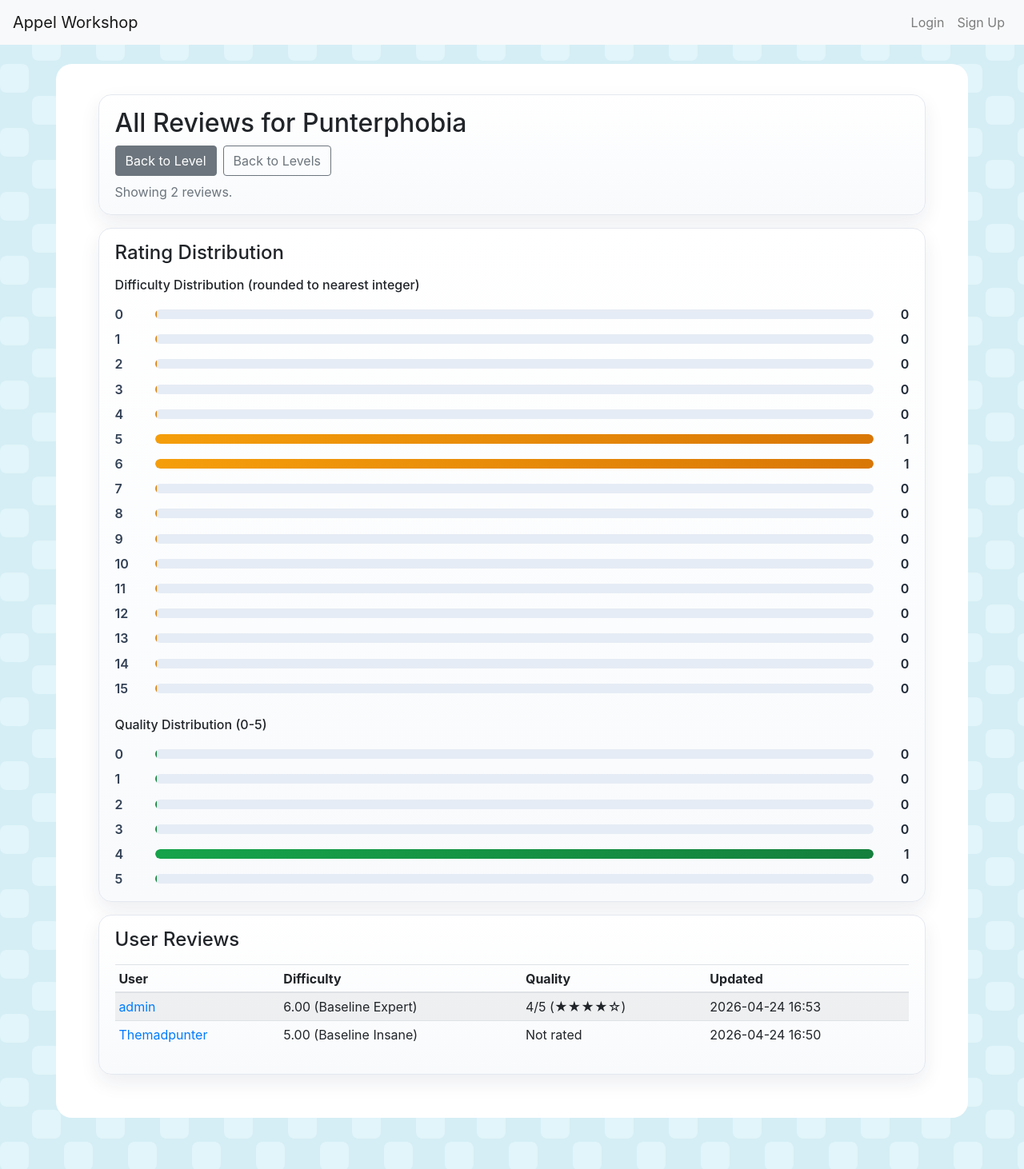
After one commit to familycomicsstudios/level_repository, a Django app: page /level/2/reviews/ in a window 1280 px wide. The commit adds this page. Shown: the whole page at 80% size. Run offline with Django 4.2, Linux system fonts and the light colour scheme; data comes from the database, SQL or seed files in the repository; some libraries are stand-ins or nearby versions.

Commit message:
Per user reviews
Co-authored-by: Copilot <copilot@github.com>

```diff
--- a/levels/templates/levels/level_detail.html
+++ b/levels/templates/levels/level_detail.html
@@ -88,6 +88,7 @@
                 {{ ratings_count }}
             </div>
         </div>
+        <a href="{% url 'levels:level_reviews' level.id %}" class="btn btn-outline-primary mt-3">View All Reviews</a>
         <p class="text-muted mt-3 mb-0">Shown using the {{ display_system|difficulty_system_label }} scale.</p>
     </div>
     {% endwith %}
--- /dev/null
+++ b/levels/templates/levels/level_reviews.html
@@ -0,0 +1,85 @@
+{% extends "base.html" %}
+{% load level_tags %}
+
+{% block title %}{{ level.name }} Reviews{% endblock %}
+
+{% block content %}
+<div class="container">
+    <div class="bubble-section">
+        <h2 class="mb-2">All Reviews for {{ level.name }}</h2>
+        <div class="bubble-actions mb-2">
+            <a href="{% url 'levels:level_detail' level.id %}" class="btn btn-secondary">Back to Level</a>
+            <a href="{% url 'levels:list' %}" class="btn btn-outline-secondary">Back to Levels</a>
+        </div>
+        <p class="mb-0 text-muted">Showing {{ reviews|length }} review{{ reviews|length|pluralize }}.</p>
+    </div>
+
+    <div class="bubble-section">
+        <h4 class="mb-3">Rating Distribution</h4>
+
+        <div class="distribution-wrapper mb-4">
+            <h6 class="mb-2">Difficulty Distribution (rounded to nearest integer)</h6>
+            {% for item in difficulty_distribution %}
+            <div class="distribution-row">
+                <div class="distribution-label">{{ item.label }}</div>
+                <div class="distribution-track">
+                    <div class="distribution-fill distribution-fill-difficulty" style="width: {{ item.percent }}%"></div>
+                </div>
+                <div class="distribution-count">{{ item.count }}</div>
+            </div>
+            {% endfor %}
+        </div>
+
+        <div class="distribution-wrapper">
+            <h6 class="mb-2">Quality Distribution (0-5)</h6>
+            {% for item in quality_distribution %}
+            <div class="distribution-row">
+                <div class="distribution-label">{{ item.label }}</div>
+                <div class="distribution-track">
+                    <div class="distribution-fill distribution-fill-quality" style="width: {{ item.percent }}%"></div>
+                </div>
+                <div class="distribution-count">{{ item.count }}</div>
+            </div>
+            {% endfor %}
+        </div>
+    </div>
+
+    <div class="bubble-section">
+        <h4 class="mb-3">User Reviews</h4>
+        {% if reviews %}
+        <div class="table-responsive">
+            <table class="table table-striped table-sm">
+                <thead>
+                    <tr>
+                        <th>User</th>
+                        <th>Difficulty</th>
+                        <th>Quality</th>
+                        <th>Updated</th>
+                    </tr>
+                </thead>
+                <tbody>
+                    {% for review in reviews %}
+                    <tr>
+                        <td>
+                            <a href="{% url 'levels:user_profile' review.user.username %}">{{ review.user|display_name_or_username }}</a>
+                        </td>
+                        <td>{{ review.difficulty_rating|display_difficulty:difficulty_system }}</td>
+                        <td>
+                            {% if review.quality_rating is not None %}
+                                {{ review.quality_rating }}/5 ({{ review.quality_rating|as_stars }})
+                            {% else %}
+                                Not rated
+                            {% endif %}
+                        </td>
+                        <td>{{ review.updated_at|date:"Y-m-d H:i" }}</td>
+                    </tr>
+                    {% endfor %}
+                </tbody>
+            </table>
+        </div>
+        {% else %}
+        <p class="mb-0">No reviews yet.</p>
+        {% endif %}
+    </div>
+</div>
+{% endblock %}
--- a/levels/urls.py
+++ b/levels/urls.py
@@ -15,6 +15,7 @@ urlpatterns = [
     path('login/', views.CustomLoginView.as_view(), name='login'),  # Custom login URL
     path('logout/', views.logout, name='logout'),  # Custom logout URL
     path('level/<int:level_id>/', views.level_detail, name='level_detail'),  # Level detail URL
+    path('level/<int:level_id>/reviews/', views.level_reviews, name='level_reviews'),
     path('level/<int:level_id>/submit-completion/', views.submit_level_completion, name='submit_level_completion'),
     path('completions/my-submissions/', views.my_completion_submissions, name='my_completion_submissions'),
     path('completions/admin-triage/', views.admin_completion_triage, name='admin_completion_triage'),
--- a/levels/views.py
+++ b/levels/views.py
@@ -2,6 +2,7 @@ from django.shortcuts import render, redirect
 from django.contrib.auth.decorators import login_required
 from .models import Level, Comment, LevelRating, LevelCompletion
 from django.contrib.auth.models import User
+import math
 from django.urls import reverse
 from .forms import (
     LevelForm,
@@ -243,6 +244,76 @@ def level_detail(request, level_id):
             'ratings_count': level.ratings.count(),
             'comment_error': comment_error,
             'comment_content': comment_content,
+        },
+    )
+
+
+def _round_half_up(value):
+    return int(math.floor(float(value) + 0.5))
+
+
+def _build_distribution(values, labels, rounding=None, min_key=None, max_key=None):
+    counts = {}
+    for raw_value in values:
+        if raw_value is None:
+            continue
+
+        key = rounding(raw_value) if rounding else int(raw_value)
+        if min_key is not None:
+            key = max(min_key, key)
+        if max_key is not None:
+            key = min(max_key, key)
+
+        counts[key] = counts.get(key, 0) + 1
+
+    max_count = max(counts.values(), default=0)
+
+    distribution = []
+    for key, label in labels:
+        count = counts.get(key, 0)
+        percent = int((count / max_count) * 100) if max_count else 0
+        distribution.append({
+            'label': label,
+            'count': count,
+            'percent': percent,
+        })
+
+    return distribution
+
+
+def level_reviews(request, level_id):
+    level = get_object_or_404(Level, id=level_id)
+    difficulty_system = request.user.profile.difficulty_system if request.user.is_authenticated else 'punter'
+
+    reviews = list(
+        level.ratings.select_related('user', 'user__profile').order_by('-updated_at', '-created_at')
+    )
+
+    difficulty_distribution = _build_distribution(
+        values=[review.difficulty_rating for review in reviews],
+        labels=[(value, str(value)) for value in range(0, 16)],
+        rounding=_round_half_up,
+        min_key=0,
+        max_key=15,
+    )
+
+    quality_distribution = _build_distribution(
+        values=[review.quality_rating for review in reviews],
+        labels=[(value, str(value)) for value in range(0, 6)],
+        rounding=int,
+        min_key=0,
+        max_key=5,
+    )
+
+    return render(
+        request,
+        'levels/level_reviews.html',
+        {
+            'level': level,
+            'reviews': reviews,
+            'difficulty_distribution': difficulty_distribution,
+            'quality_distribution': quality_distribution,
+            'difficulty_system': difficulty_system,
         },
     )
 
--- a/static/css/style.css
+++ b/static/css/style.css
@@ -70,3 +70,49 @@ body {
 .comment-list p {
     margin-bottom: 0.65rem;
 }
+
+.distribution-wrapper {
+    display: flex;
+    flex-direction: column;
+    gap: 0.45rem;
+}
+
+.distribution-row {
+    display: grid;
+    grid-template-columns: 42px 1fr 36px;
+    align-items: center;
+    gap: 0.5rem;
+}
+
+.distribution-label {
+    font-weight: 600;
+    color: #334155;
+}
+
+.distribution-track {
+    width: 100%;
+    height: 12px;
+    border-radius: 999px;
+    background: #e6ecf5;
+    overflow: hidden;
+}
+
+.distribution-fill {
+    height: 100%;
+    border-radius: 999px;
+    min-width: 2px;
+}
+
+.distribution-fill-difficulty {
+    background: linear-gradient(90deg, #f59e0b, #d97706);
+}
+
+.distribution-fill-quality {
+    background: linear-gradient(90deg, #16a34a, #15803d);
+}
+
+.distribution-count {
+    text-align: right;
+    font-weight: 600;
+    color: #1f2937;
+}
```
